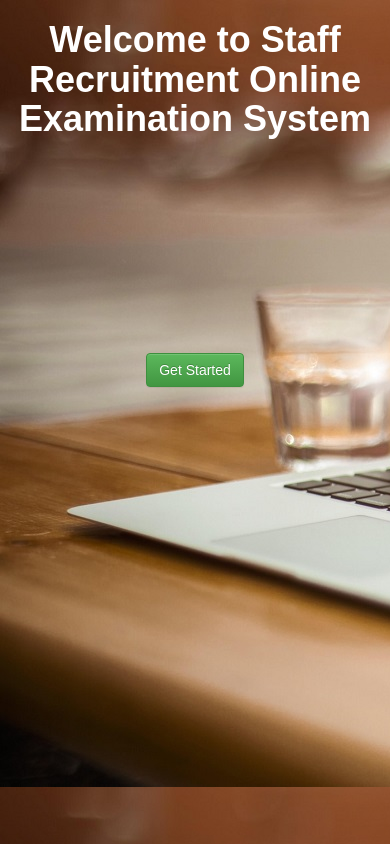
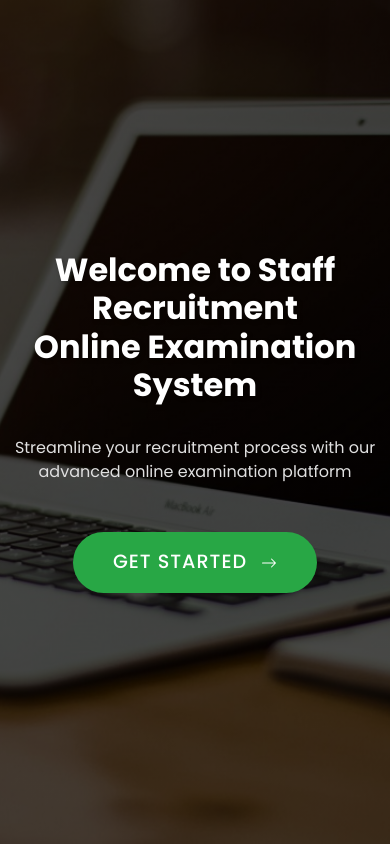
Before and after one commit to ShuaibuPassionateProgrammer/staff-recruitment-exam, a PHP site: page / in a window 390 px wide. Run offline with PHP 8.4, Linux system fonts and the light colour scheme.

Commit message:
Refactor index.php to modern HTML5 standards, update styles with Bootstrap 5, and enhance layout with a responsive design. Improved form validation and added custom styles for better user experience.

```diff
--- a/index.php
+++ b/index.php
@@ -1,47 +1,88 @@
-<!DOCTYPE html PUBLIC "-//W3C//DTD XHTML 1.0 Transitional//EN" "http://www.w3.org/TR/xhtml1/DTD/xhtml1-transitional.dtd">
-<html xmlns="http://www.w3.org/1999/xhtml">
+<!DOCTYPE html>
+<html lang="en">
 <head>
-<meta http-equiv="Content-Type" content="text/html; charset=iso-8859-1" />
+    <meta charset="UTF-8">
     <meta name="viewport" content="width=device-width, initial-scale=1">
-
-<title>Staff Recruitment Online Examination System </title>
-<link  rel="stylesheet" href="css/bootstrap.min.css"/>
- <link  rel="stylesheet" href="css/bootstrap-theme.min.css"/>
- <link rel="stylesheet" href="css/main.css">
- <link  rel="stylesheet" href="css/font.css">
+    <title>Staff Recruitment Online Examination System</title>
+    <!-- Bootstrap 5 CSS -->
+    <link href="https://cdn.jsdelivr.net/npm/bootstrap@5.3.0/dist/css/bootstrap.min.css" rel="stylesheet">
+    <!-- Custom fonts -->
+    <link href="https://fonts.googleapis.com/css2?family=Poppins:wght@300;400;500;600;700&display=swap" rel="stylesheet">
+    <!-- Custom CSS -->
     <style>
-  #bg {
-    background-image: url(./image/bg.jpg);
+        body {
+            font-family: 'Poppins', sans-serif;
+            background: linear-gradient(rgba(0, 0, 0, 0.7), rgba(0, 0, 0, 0.7)), url('./image/bg.jpg');
+            background-size: cover;
+            background-position: center;
+            background-attachment: fixed;
+            min-height: 100vh;
+            display: flex;
+            align-items: center;
+        }
+        .hero-section {
+            padding: 4rem 0;
+        }
+        .main-title {
+            color: white;
+            font-weight: 700;
+            font-size: 2.8rem;
+            margin-bottom: 2rem;
+            text-shadow: 2px 2px 4px rgba(0, 0, 0, 0.3);
+        }
+        .subtitle {
+            color: #e0e0e0;
+            font-size: 1.2rem;
+            margin-bottom: 3rem;
+        }
+        .get-started-btn {
+            padding: 1rem 2.5rem;
+            font-size: 1.2rem;
+            font-weight: 500;
+            text-transform: uppercase;
+            letter-spacing: 1px;
+            background-color: #28a745;
+            border: none;
+            border-radius: 50px;
+            transition: all 0.3s ease;
+        }
+        .get-started-btn:hover {
+            background-color: #218838;
+            transform: translateY(-2px);
+            box-shadow: 0 5px 15px rgba(0, 0, 0, 0.3);
+        }
+        .container {
+            max-width: 1200px;
+        }
+        @media (max-width: 768px) {
+            .main-title {
+                font-size: 2rem;
+            }
+            .subtitle {
+                font-size: 1rem;
+            }
         }
     </style>
- <script src="js/jquery.js" type="text/javascript"></script>
 
-  <script src="js/bootstrap.min.js"  type="text/javascript"></script>
- 	<link href='http://fonts.googleapis.com/css?family=Roboto:400,700,300' rel='stylesheet' type='text/css'>
     <?php if(@$_GET['w'])
     {echo'<script>alert("'.@$_GET['w'].'");</script>';}
     ?>
-<script>
-function validateForm() {var y = document.forms["form"]["name"].value;	var letters = /^[A-Za-z]+$/;if (y == null || y == "") {alert("Name must be filled out.");return false;}var z =document.forms["form"]["college"].value;if (z == null || z == "") {alert("college must be filled out.");return false;}var x = document.forms["form"]["email"].value;var atpos = x.indexOf("@");
-var dotpos = x.lastIndexOf(".");if (atpos<1 || dotpos<atpos+2 || dotpos+2>=x.length) {alert("Not a valid e-mail address.");return false;}var a = document.forms["form"]["password"].value;if(a == null || a == ""){alert("Password must be filled out");return false;}if(a.length<5 || a.length>25){alert("Passwords must be 5 to 25 characters long.");return false;}
-var b = document.forms["form"]["cpassword"].value;if (a!=b){alert("Passwords must match.");return false;}}
-</script>
-
-
 </head>
-<body id="bg">
+<body>
     <div class="container">
-  <div class="row justify-content-center">
-    <h1 style="color: white; font-weight: bold; text-align: center">Welcome to Staff Recruitment Online Examination System</h1>
-  </div>
-  <div class="row justify-content-center mt-5">
-    <div class="col-md-12 mt-5">
-      <br><br><br><br><br><br><br><br><br><br><br><br>
-      <center><a href="index1.php" class="btn btn-success">Get Started</a></center>
-
-    </div>
+        <div class="hero-section text-center">
+            <h1 class="main-title">Welcome to Staff Recruitment<br>Online Examination System</h1>
+            <p class="subtitle">Streamline your recruitment process with our advanced online examination platform</p>
+            <a href="index1.php" class="btn btn-success get-started-btn">
+                Get Started
+                <svg xmlns="http://www.w3.org/2000/svg" width="16" height="16" fill="currentColor" class="bi bi-arrow-right ms-2" viewBox="0 0 16 16">
+                    <path fill-rule="evenodd" d="M1 8a.5.5 0 0 1 .5-.5h11.793l-3.147-3.146a.5.5 0 0 1 .708-.708l4 4a.5.5 0 0 1 0 .708l-4 4a.5.5 0 0 1-.708-.708L13.293 8.5H1.5A.5.5 0 0 1 1 8z"/>
+                </svg>
+            </a>
         </div>
     </div>
 
+    <!-- Bootstrap 5 JS Bundle with Popper -->
+    <script src="https://cdn.jsdelivr.net/npm/bootstrap@5.3.0/dist/js/bootstrap.bundle.min.js"></script>
 </body>
 </html>
```
Lines whose indentation alone changed are shown as unchanged.
